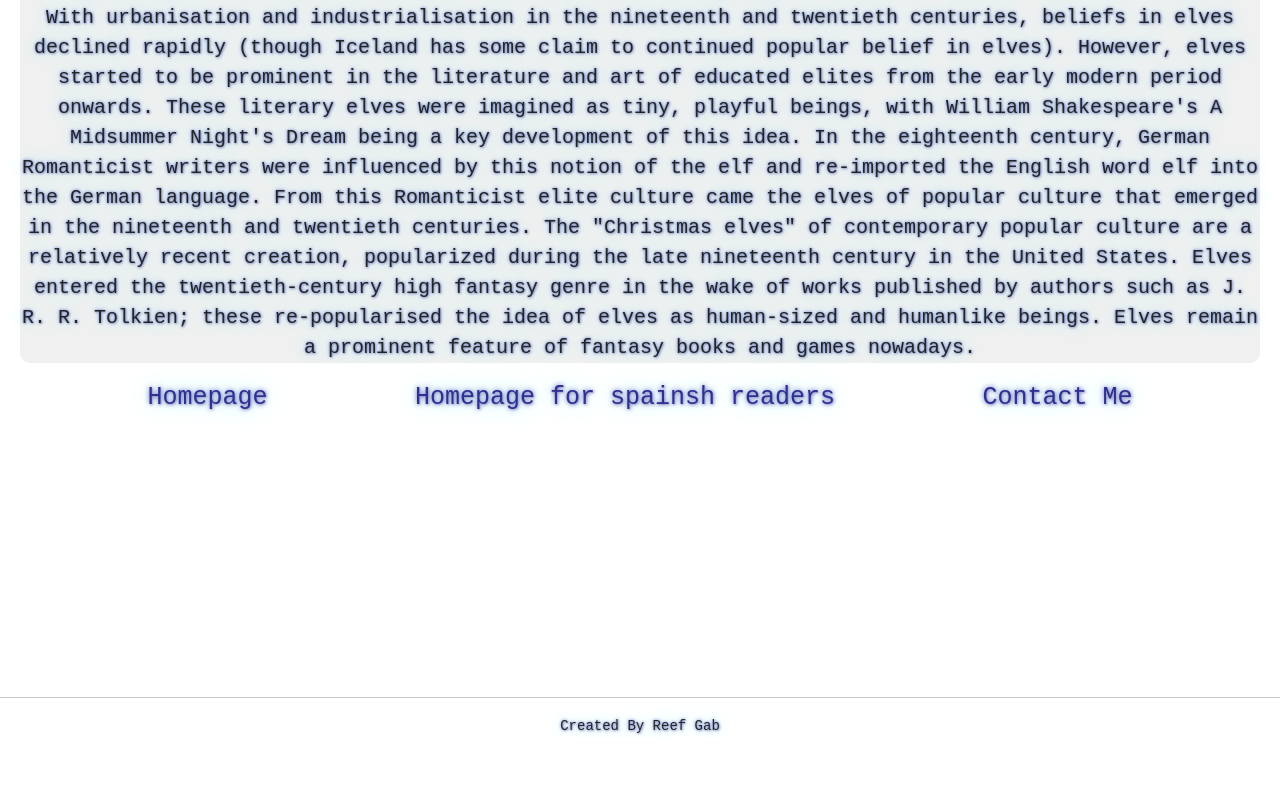
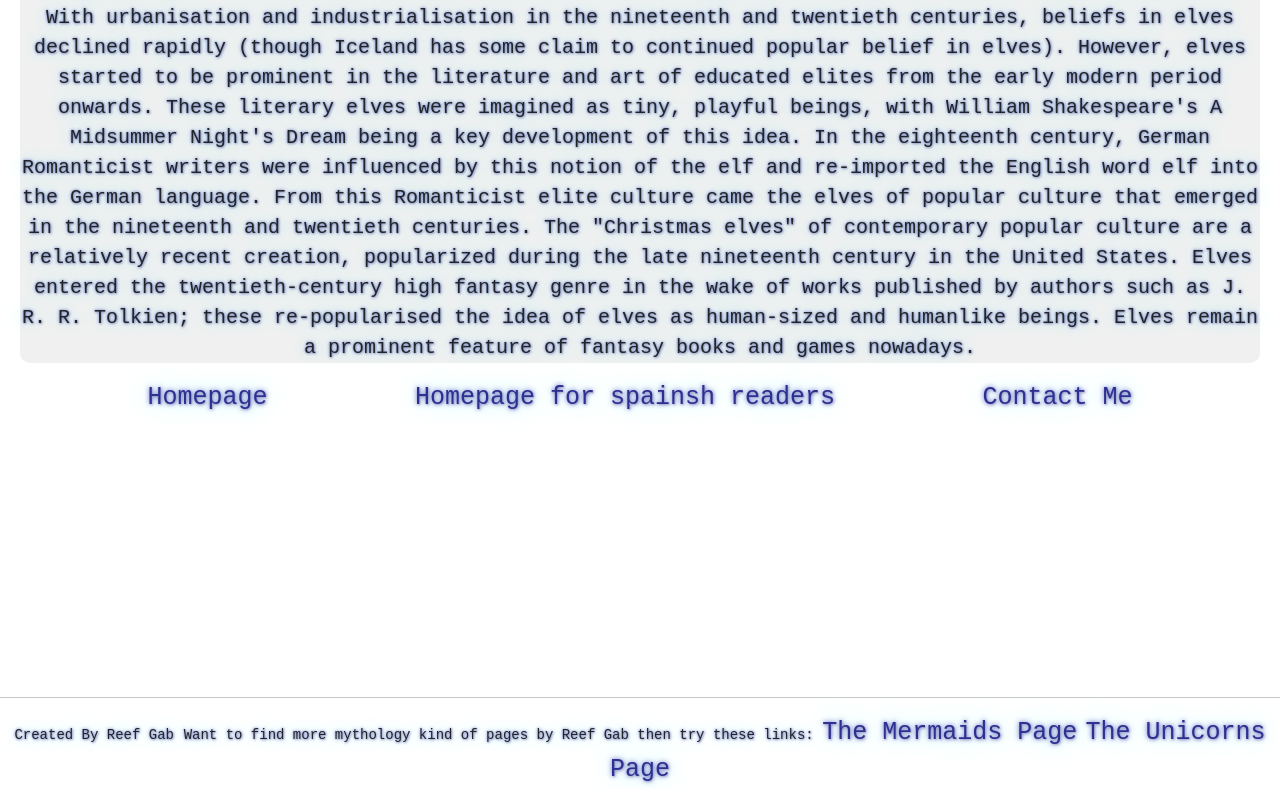
Before and after one commit to bubbledog333/The-Elves-Page, a plain HTML site: page index.html in a window 1280 px wide. Shown: the part 551-1340 px from the top of the page. Before the commit the page ends 1289 px from the top, so only its background shows below. Drawn offline with nearby package versions, Linux system fonts and the light colour scheme.

Commit message:
Update index.html

```diff
--- a/index.html
+++ b/index.html
@@ -29,6 +29,6 @@
 </div>
 
  <br><br><br><br><br><br><br><br><br><br><br><hr><small>Created By Reef Gab</small>
-
+<small>Want to find more mythology kind of pages by Reef Gab then try these links: <a href="https://awesome-edison-f3faca.netlify.app/index.html">The Mermaids Page</a> <a href="https://friendly-agnesi-b60dc6.netlify.app/index.html">The Unicorns Page</a></small>
 </body>
 </html>
```
